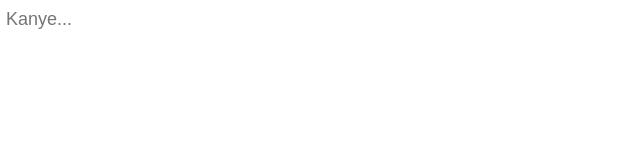
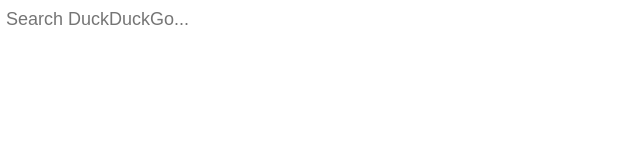
Before and after one commit to kevinevolous/DuckDuck, a plain HTML site: page index.html in a window 1280 px wide. Shown: the whole page, without its empty margins (0-640 px from the left). Drawn offline with Linux system fonts and the light colour scheme.

Commit message:
Update index.html

```diff
--- a/index.html
+++ b/index.html
@@ -101,7 +101,7 @@
 	<div id="search_wrapper_homepage">
 		<input id="search_button_homepage" type="submit" value=""/>
 	</div>
-	<input type="text" autocomplete="off" name="q" id="search_form_input_homepage" onFocus="if ('rc' in window) {nua('nro',rc)};fq=1;" onBlur="fq=0" onclick="if (this.value=='put search terms here') {this.value='';this.style.color='#000000';}" value="" placeholder="Kanye..." />
+	<input type="text" autocomplete="off" name="q" id="search_form_input_homepage" onFocus="if ('rc' in window) {nua('nro',rc)};fq=1;" onBlur="fq=0" onclick="if (this.value=='put search terms here') {this.value='';this.style.color='#000000';}" value="" placeholder="Search DuckDuckGo..." />
 
 <script type="text/javascript">
 var tracking=new RegExp('[\?\&]t=([^\&]+)');
```
